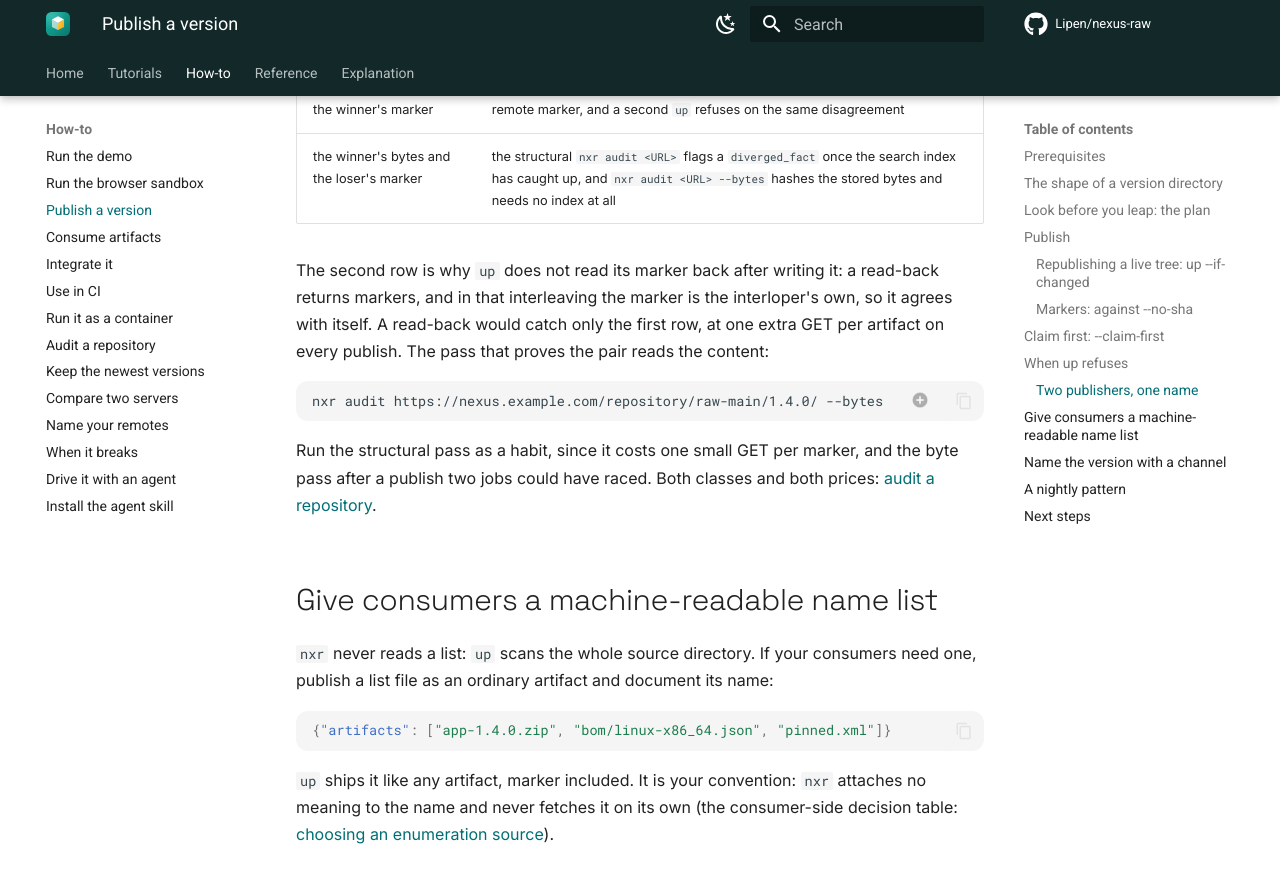
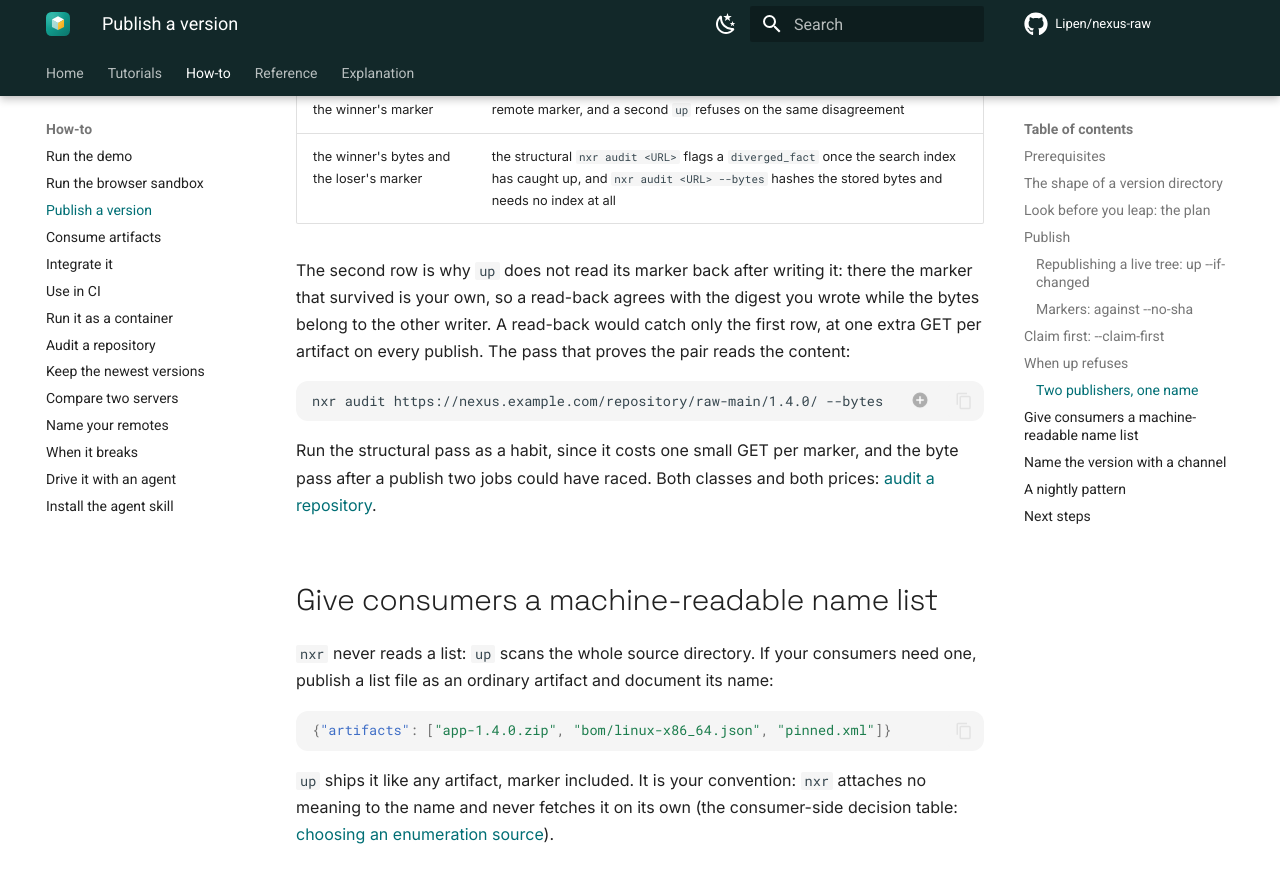
Before and after one commit to Lipen/nexus-raw, an MkDocs documentation site: the page built from docs/how-to/publish.md, in a window 1280 px wide and 900 px high, scrolled down 5651 px. Shown: the top 883 px of the window. Built offline with MkDocs 1.6.1 and Material for MkDocs 9.7.7, drawn with Linux system fonts in a browser that asks for light colours; comment, search, counter and statistics services are not loaded.

Commit message:
docs: the publish race names whose marker survived

```diff
--- a/docs/how-to/publish.md
+++ b/docs/how-to/publish.md
@@ -208,7 +208,7 @@ What the server ends up holding depends on the interleaving, and so does the che
 | the winner's bytes and the winner's marker | `nxr diff <local-dir> <url>`: the losing side's local digest disagrees with the remote marker, and a second `up` refuses on the same disagreement |
 | the winner's bytes and the loser's marker | the structural `nxr audit <URL>` flags a `diverged_fact` once the search index has caught up, and `nxr audit <URL> --bytes` hashes the stored bytes and needs no index at all |
 
-The second row is why `up` does not read its marker back after writing it: a read-back returns markers, and in that interleaving the marker is the interloper's own, so it agrees with itself.
+The second row is why `up` does not read its marker back after writing it: there the marker that survived is your own, so a read-back agrees with the digest you wrote while the bytes belong to the other writer.
 A read-back would catch only the first row, at one extra GET per artifact on every publish.
 The pass that proves the pair reads the content:
 
```
